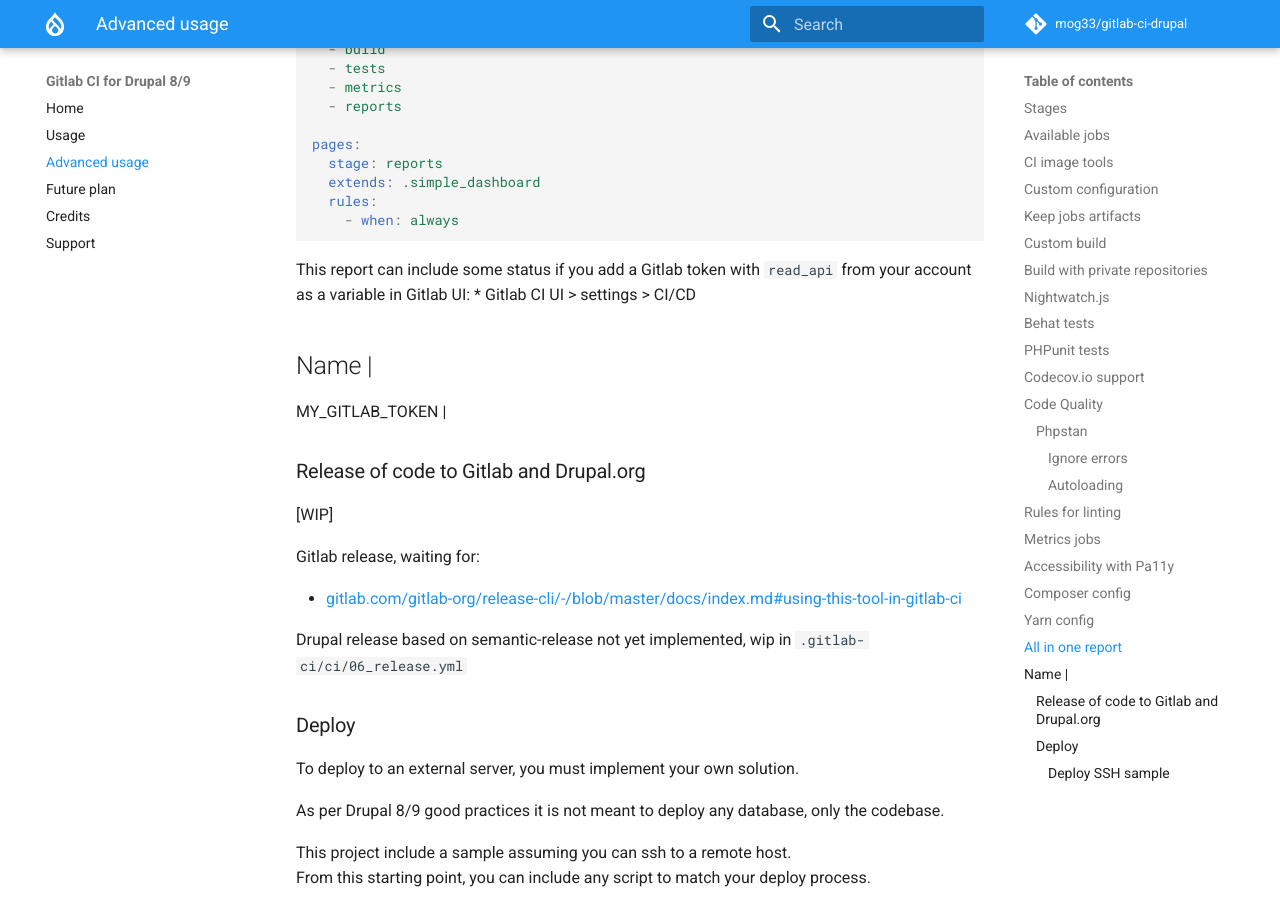
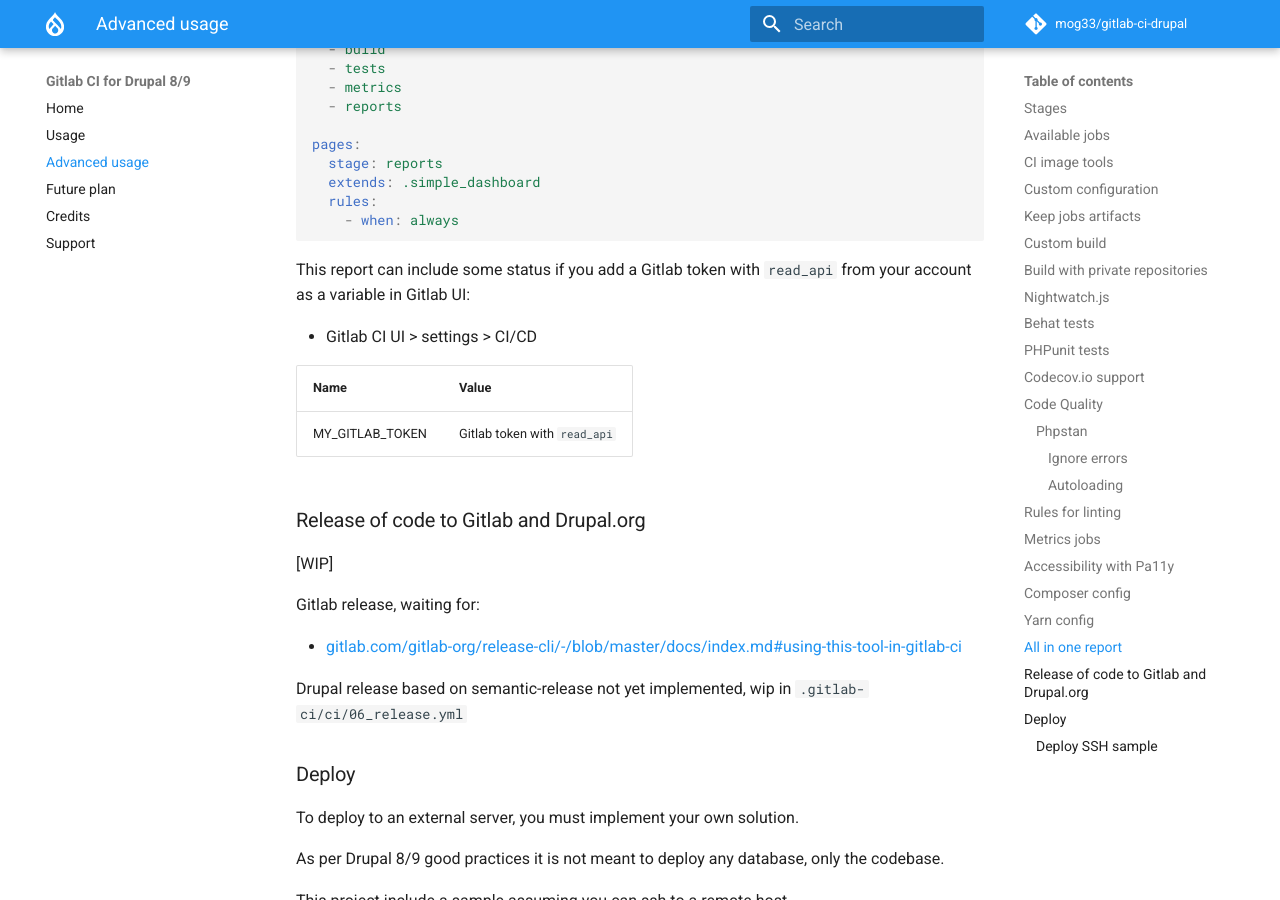
Before and after one commit to mogtofu33/gitlab-ci-drupal, an MkDocs documentation site: the page built from docs/advanced-usage.md, in a window 1280 px wide and 900 px high, scrolled down 8440 px. Built offline with MkDocs 1.6.1 and Material for MkDocs 9.7.7, drawn with Linux system fonts in a browser that asks for light colours; comment, search, counter and statistics services are not loaded.

Commit message:
fix(doc): format fix

```diff
--- a/docs/advanced-usage.md
+++ b/docs/advanced-usage.md
@@ -335,11 +335,12 @@ pages:
 
 This report can include some status if you add a Gitlab token with `read_api`
 from your account as a variable in Gitlab UI:
+
 * Gitlab CI UI > settings > CI/CD
 
-Name |
--
-MY_GITLAB_TOKEN |
+Name | Value
+-|-
+MY_GITLAB_TOKEN | Gitlab token with `read_api`
 
 ### Release of code to Gitlab and Drupal.org
 
```
